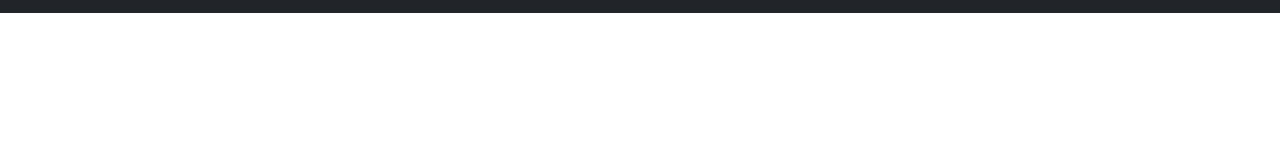
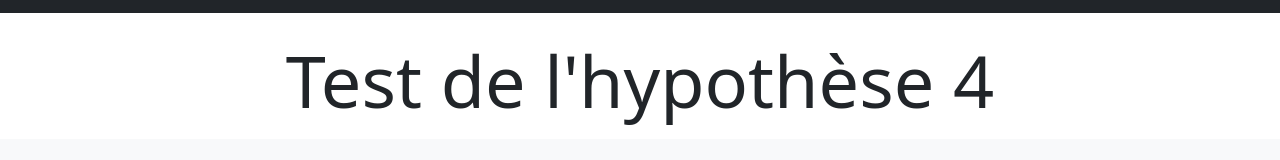
Before and after one commit to DavidLapierre/5eme4-chapitre1, a plain HTML site: page index.html in a window 1280 px wide. Shown: the part 3072-3232 px from the top of the page. Before the commit the page ends 3085 px from the top, so only its background shows below. Drawn offline with nearby package versions, Linux system fonts and the light colour scheme; grey boxes are pictures that could not be loaded.

Commit message:
Add files via upload

```diff
--- a/index.html
+++ b/index.html
@@ -166,7 +166,7 @@
         </div>
     </div>
 
-    <!-- <div class="row">
+    <div class="row">
         <div class="col-12 text-center display-2">
         <p class="pt-4">Test de l'hypothèse 4</p>
         </div>
@@ -200,7 +200,7 @@
 
         </p>
         </div>
-    </div> -->
+    </div>
 
         <script>
             var popoverTriggerList = [].slice.call(document.querySelectorAll('[data-bs-toggle="popover"]'))
```
